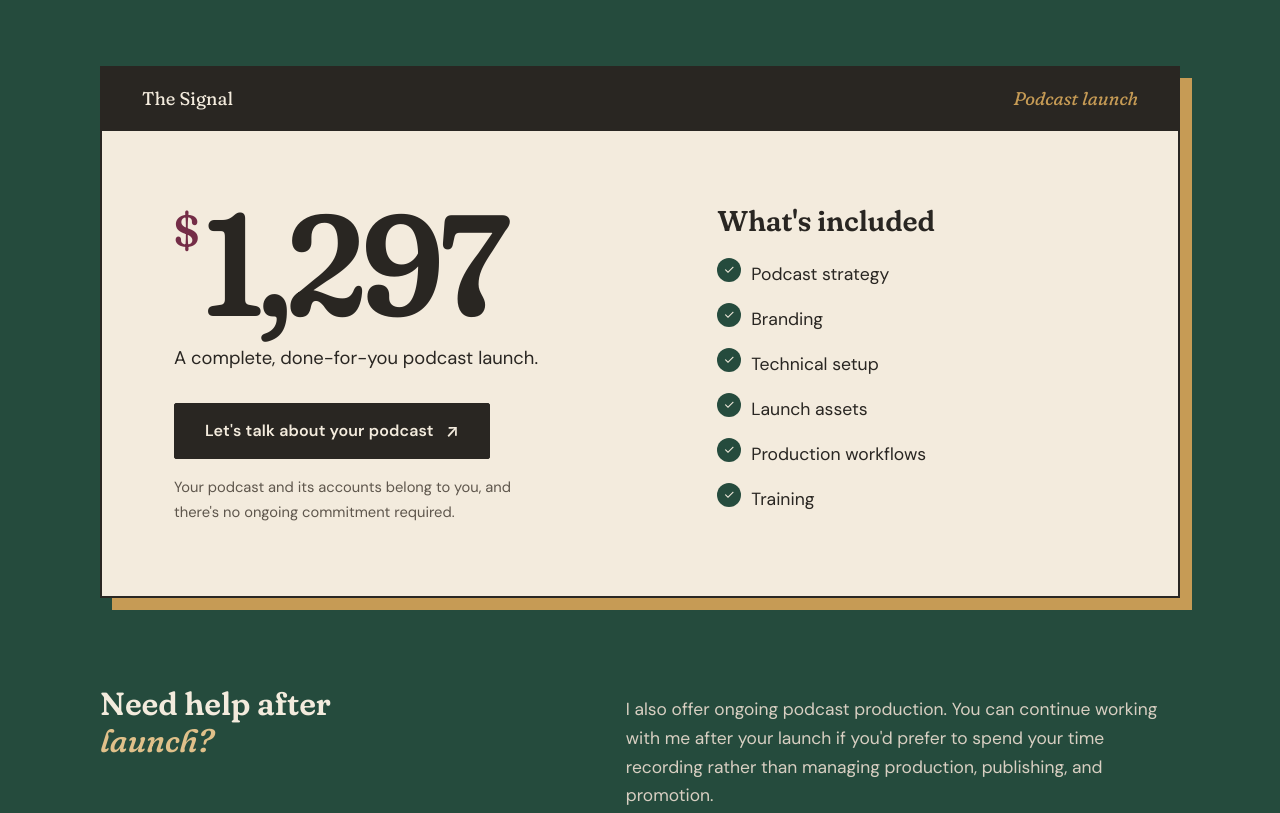
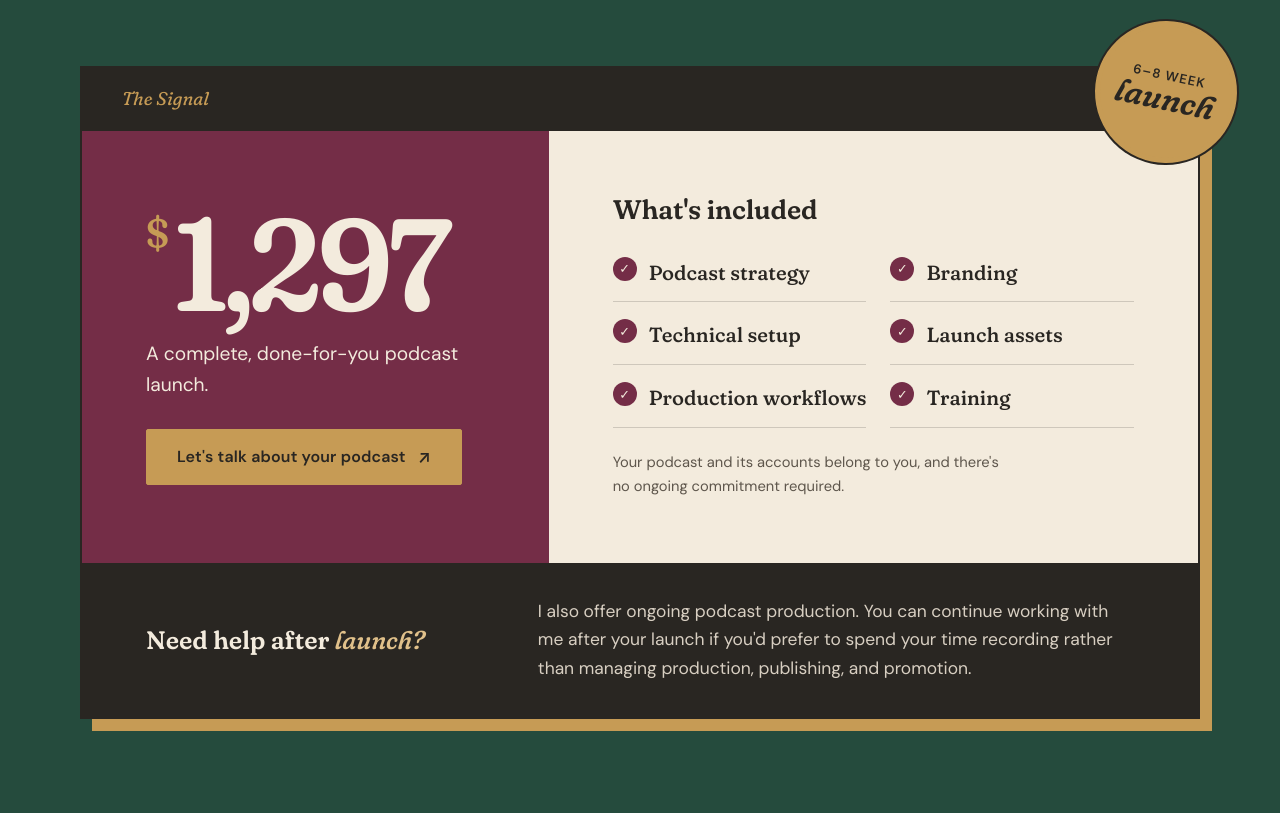
Before and after one commit to priscillazaehringer/website_V2, a plain HTML site: page podcast.html in a window 1280 px wide. Shown: the part 5840-6653 px from the top of the page. Drawn offline with Linux system fonts and the light colour scheme.

Commit message:
The Signal pricing: bolder print ad
Mulberry price panel with a large cream price and gold button, a
two-column serif checklist, a gold '6-8 week launch' stamp on the
corner, and the after-launch offer folded into the ad as a footer.

Co-Authored-By: Claude Opus 5.5 <noreply@anthropic.com>
Claude-Session: https://claude.ai/code/session_01KunrTqEVJKWjL3YnyNjTjS

```diff
--- a/podcast.html
+++ b/podcast.html
@@ -523,6 +523,43 @@
     @media (max-width: 560px) { .b-groups { grid-template-columns: 1fr; gap: 28px; } }
     .producer .prod-text p:not(.tag):not(.lede) { color: var(--muted); }
     .ad .small { max-width: 34ch; }
+
+    /* ---- Pricing, take two: a bolder print ad ---- */
+    .ad { max-width: 1120px; transform: rotate(-0.6deg); }
+    .ad-body { padding: 0; gap: 0; align-items: stretch; grid-template-columns: minmax(0, 4.6fr) minmax(0, 6.4fr); }
+    .ad-price { background: var(--mulberry); color: var(--paper); padding: clamp(36px, 5vw, 64px); display: flex; flex-direction: column; justify-content: center; }
+    .ad-price .price { color: var(--paper); font-size: clamp(4.6rem, 2.6rem + 7vw, 8.8rem); }
+    .ad-price .price sup { color: var(--gold); }
+    .ad-price .sub { color: var(--paper); font-size: 1.2rem; margin-bottom: 28px; }
+    .ad .ad-price .btn { align-self: flex-start; background: var(--gold); color: #292622; border-color: var(--gold); }
+    .ad .ad-price .btn:hover { background: var(--paper); border-color: var(--paper); color: #292622; }
+    @media (max-width: 480px) { .ad .ad-price .btn { align-self: stretch; padding: 0 16px; font-size: 0.95rem; white-space: nowrap; } }
+    .ad-list { padding: clamp(36px, 5vw, 64px); }
+    .ad-list h3 { font-size: clamp(1.4rem, 1.2rem + 0.6vw, 1.8rem); margin-bottom: 18px; }
+    .ad-list ul { display: grid; grid-template-columns: 1fr 1fr; gap: 4px 24px; }
+    .ad-list li { white-space: nowrap; }
+    @media (max-width: 1100px) { .ad-list li { white-space: normal; } }
+    .ad-list li { font-family: var(--serif); font-weight: 500; font-size: clamp(1.1rem, 1rem + 0.35vw, 1.3rem); font-variation-settings: 'SOFT' 100;
+      padding: 12px 0 12px 36px; border-bottom: 1px solid var(--rule); }
+    .ad-list li::before { top: 13px; background: var(--mulberry); }
+    .ad-list .small { margin: 22px 0 0; max-width: 40ch; }
+    .ad-foot { display: grid; grid-template-columns: minmax(0, 4fr) minmax(0, 7fr); gap: 10px clamp(24px, 4vw, 56px); align-items: center;
+      padding: clamp(24px, 3vw, 34px) clamp(28px, 5vw, 64px); background: #292622; color: var(--paper); }
+    .ad-foot h3 { font-weight: 600; font-variation-settings: 'SOFT' 100; font-size: clamp(1.3rem, 1.1rem + 0.6vw, 1.7rem); color: var(--paper); }
+    .ad-foot h3 em { color: #E0C08A; }
+    .ad-foot p { margin: 0; color: #D8CFC2; }
+    .ad-stamp { position: absolute; z-index: 3; right: -34px; top: -42px; width: 132px; height: 132px; margin: 0; border-radius: 50%;
+      background: var(--gold); color: #292622; display: grid; place-content: center; text-align: center; transform: rotate(12deg);
+      box-shadow: 0 0 0 5px var(--gold), 0 0 0 7px #292622; }
+    .ad-stamp span { font: 600 0.82rem/1.1 var(--sans); letter-spacing: 0.08em; text-transform: uppercase; }
+    .ad-stamp b { font-family: var(--serif); font-style: italic; font-weight: 600; font-size: 2rem; line-height: 1; font-variation-settings: 'SOFT' 100, 'WONK' 1; }
+    @media (max-width: 860px) {
+      .ad { transform: none; }
+      .ad-body, .ad-foot { grid-template-columns: 1fr; }
+      .ad-stamp { right: -6px; top: -54px; width: 104px; height: 104px; }
+      .ad-stamp b { font-size: 1.6rem; } .ad-stamp span { font-size: 0.72rem; }
+    }
+    @media (max-width: 480px) { .ad-list ul { grid-template-columns: 1fr; } }
     /* ---- gentle reveal ---- */
     .reveal { opacity: 0; transform: translateY(14px); transition: opacity 0.7s ease, transform 0.7s cubic-bezier(.2,.7,.2,1); }
     .reveal.in { opacity: 1; transform: none; }
@@ -711,13 +748,13 @@
   <section class="sec pricing dk" id="pricing" aria-labelledby="price-h">
     <div class="wrap">
       <div class="ad reveal">
-        <div class="ad-strip"><span id="price-h">The Signal</span><span>Podcast launch</span></div>
+        <p class="ad-stamp" aria-hidden="true"><span>6&ndash;8 week</span><b>launch</b></p>
+        <div class="ad-strip"><span id="price-h">The Signal</span></div>
         <div class="ad-body">
-          <div>
+          <div class="ad-price">
             <p class="price"><sup>$</sup>1,297</p>
             <p class="sub">A complete, done-for-you podcast launch.</p>
-            <button type="button" class="btn" data-open-inquiry>Let's talk about your podcast <span class="arr" aria-hidden="true">&#8599;</span></button>
-            <p class="small">Your podcast and its accounts belong to you, and there's no ongoing commitment required.</p>
+            <button type="button" class="btn btn-gold" data-open-inquiry>Let's talk about your podcast <span class="arr" aria-hidden="true">&#8599;</span></button>
           </div>
           <div class="ad-list">
             <h3>What's included</h3>
@@ -729,13 +766,14 @@
               <li>Production workflows</li>
               <li>Training</li>
             </ul>
+            <p class="small">Your podcast and its accounts belong to you, and there's no ongoing commitment required.</p>
           </div>
         </div>
-      </div>
-      <div class="encore reveal">
-        <h3>Need help after <em>launch?</em></h3>
-        <p>I also offer ongoing podcast production. You can continue working with me after your launch if you'd prefer to
-          spend your time recording rather than managing production, publishing, and promotion.</p>
+        <div class="ad-foot">
+          <h3>Need help after <em>launch?</em></h3>
+          <p>I also offer ongoing podcast production. You can continue working with me after your launch if you'd prefer to
+            spend your time recording rather than managing production, publishing, and promotion.</p>
+        </div>
       </div>
     </div>
   </section>
```
